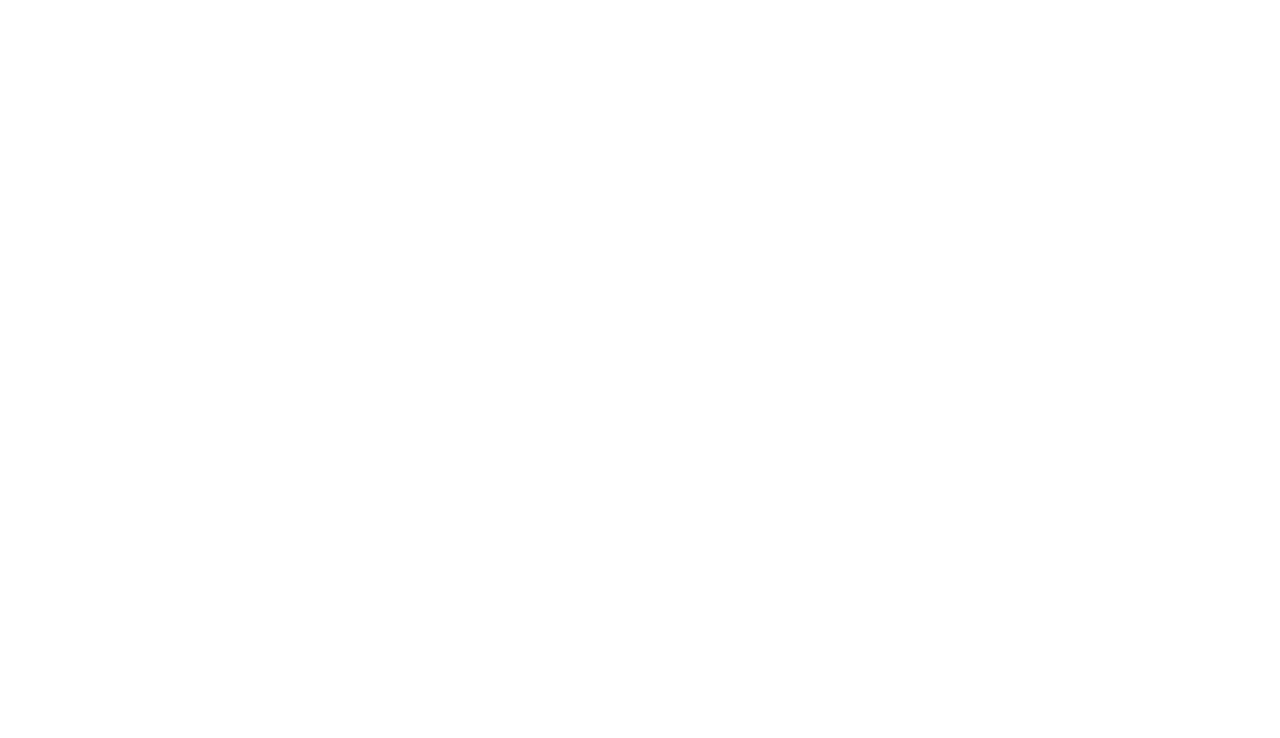
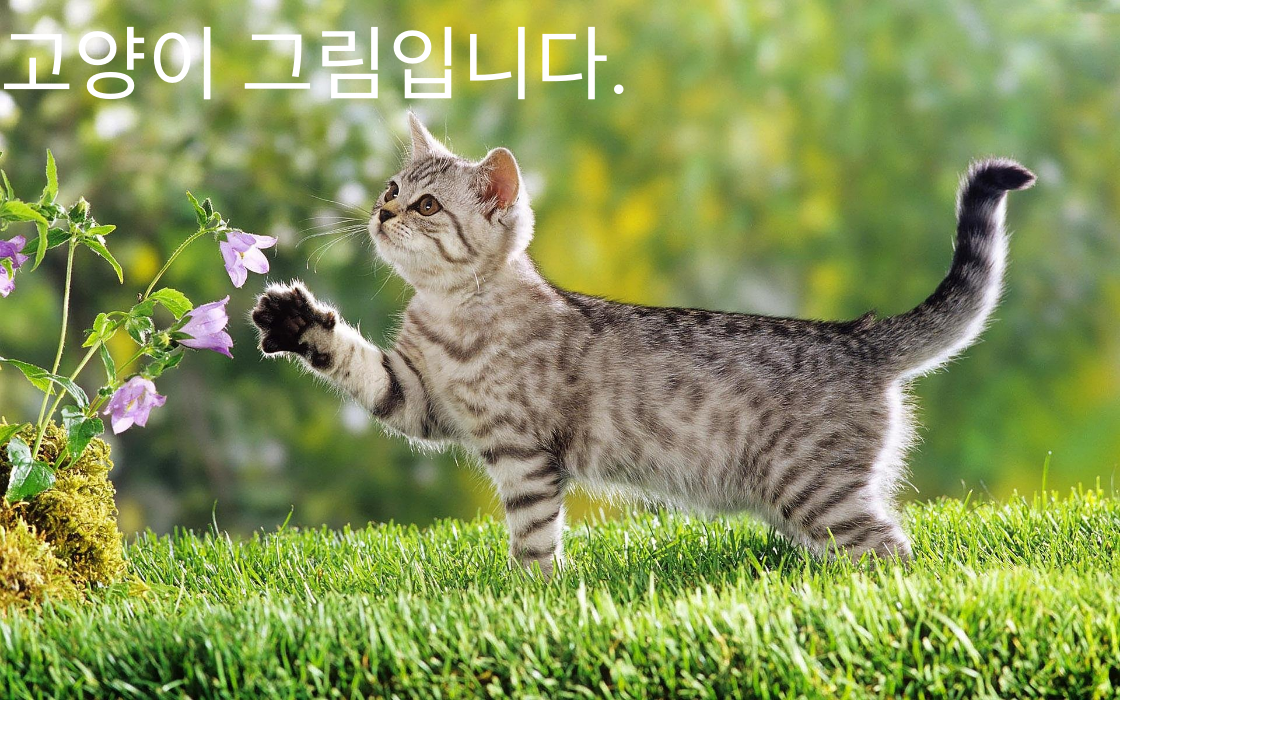
Before and after one commit to caffesale/css_cookbook, a React (Create React App) app: page /slide_with_title in a window 1280 px wide. Before the commit this address had no page. Shown: the top 738 px of the page. Built offline with nearby package versions, Linux system fonts and the light colour scheme.

Commit message:
Feat: 이미지와 타이틀 스택, 그리드를 곁들인

```diff
--- a/src/App.js
+++ b/src/App.js
@@ -2,6 +2,7 @@
 import { BrowserRouter, Route, Routes } from "react-router-dom";
 import { createGlobalStyle } from "styled-components";
 import ImageContainer from "./pages/ImageContainer/Image";
+import SlideWithTitle from "./pages/slideWithTitle/SlideWithTitle";
 
 function App() {
   return (
@@ -9,6 +10,8 @@
       <GlobalStyle />
       <Routes>
         <Route path="/" element={<ImageContainer />}/>
+        <Route path="/slide_with_title" element={<SlideWithTitle />}/>
+
       </Routes>
     </BrowserRouter>
   );
--- /dev/null
+++ b/src/pages/slideWithTitle/SlideWithTitle.jsx
@@ -0,0 +1,37 @@
+import React from 'react';
+import styled from 'styled-components';
+import cat from '../../assets/cat-ge943df531_1920.jpg';
+
+
+const SlideWithTitle = () => {
+  return (
+    <Container>
+      <Image src={cat} alt="고양이 이미지" />
+      <Title>고양이 그림입니다.</Title>
+    </Container>
+  )
+}
+
+export default SlideWithTitle
+
+const Container = styled.figure`
+  display: grid;
+  /* grid-template-columns: column; */
+  max-width: 70rem;
+  min-height: 18.75rem;
+`
+
+const Image = styled.img`
+  grid-row: 1 / -1;
+  grid-column: 1 / -1;
+  width: 100%;
+  height: 100%;
+  object-fit: cover;
+`
+
+const Title = styled.h1`
+  grid-row: 1 / -1;
+  grid-column: 1 / -1;
+  color: #fff;
+  font-size: 5rem;
+`
```
